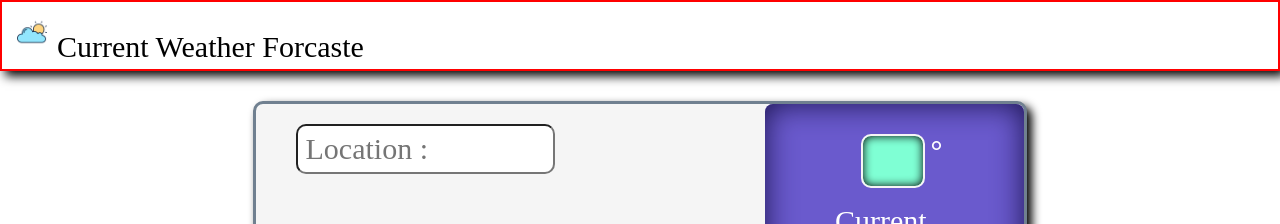
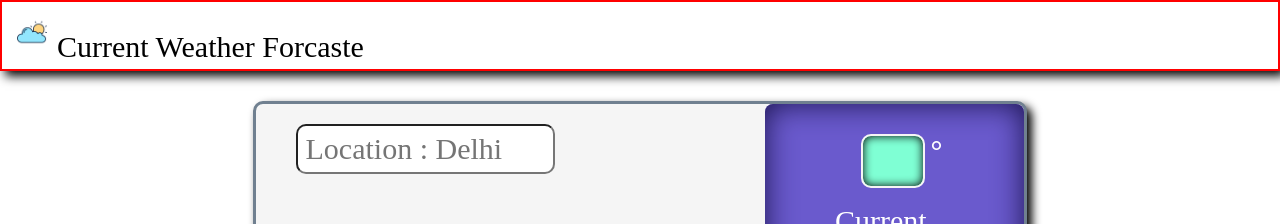
Before and after one commit to ayushmarch94/Weather-app, a React (Create React App) app: page / in a window 1280 px wide. Shown: the top 224 px of the page. Built offline with nearby package versions, Linux system fonts and the light colour scheme; no server answers; a web font is replaced by a local one.

Commit message:
Place holder updated

```diff
--- a/src/App.js
+++ b/src/App.js
@@ -2,7 +2,7 @@ import { useEffect, useState } from 'react';
 import './App.css';
 
 function App() {
-  const [city,setCity] = useState('');
+  const [city,setCity] = useState('Delhi');
   const [temperature, setTemperature] = useState('');
   useEffect(() => {
     if (city !== '') {
@@ -34,7 +34,7 @@ function App() {
       <div id="page">
         <div id="main">
           <div id="navbar">
-            <input type='search' placeholder={' Location : '} onChange={Finder} />
+            <input type='search' placeholder={' Location : Delhi '} onChange={Finder} />
           </div>
           <div id="mid">
             <div id="location">
```
